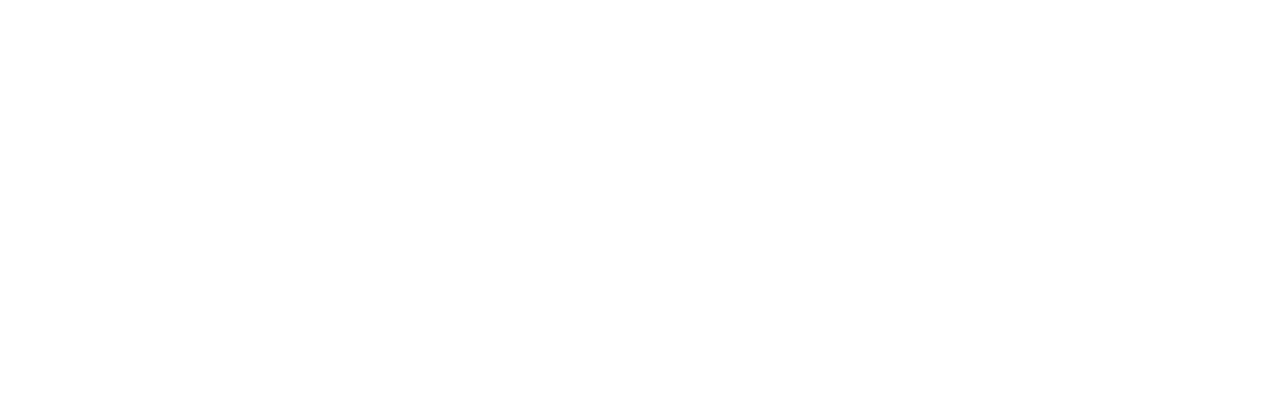
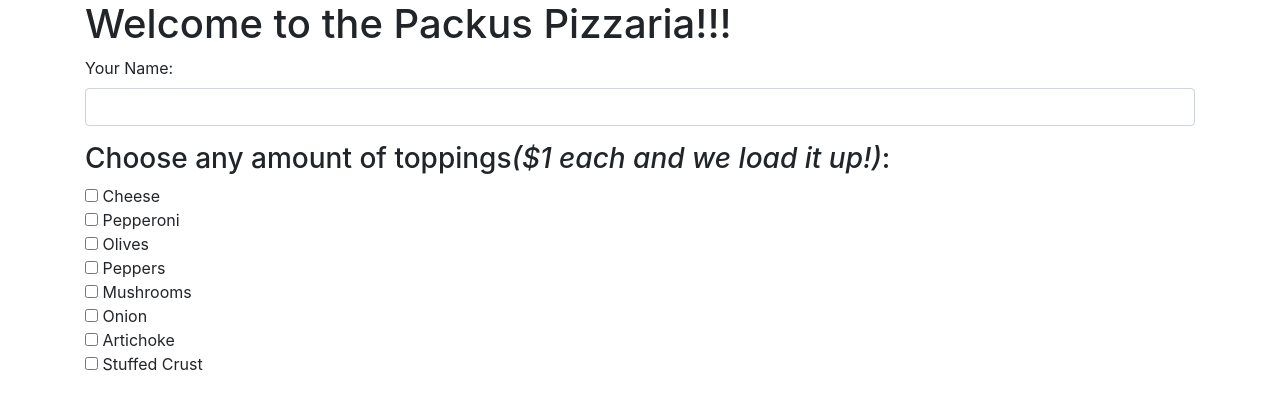
Before and after one commit to tlpackus/packus-pizza, a plain HTML site: page index.html in a window 1280 px wide. Drawn offline with Linux system fonts and the light colour scheme.

Commit message:
add order form to take customer name, and toppings so far

```diff
--- a/index.html
+++ b/index.html
@@ -9,6 +9,32 @@
   <script src="js/scripts.js"></script>
 </head>
 <body>
+  <div class="container">
+    <h1>Welcome to the Packus Pizzaria!!!</h1>
+    <form id="order">
+      <div class="form-group">
+        <label for="name">Your Name:</label>
+        <input id="name" class="form-control" type="text">
+      </div>
+      <div class="form-group">
+        <h3>Choose any amount of toppings<em>($1 each and we load it up!)</em>:</h3>
+        <div class="checkboxes">
+          <input type="checkbox" name="topping" value="Cheese"> Cheese<br>
+          <input type="checkbox" name="topping" value="pepperoni"> Pepperoni<br>
+          <input type="checkbox" name="topping" value="olives"> Olives<br>
+          <input type="checkbox" name="topping" value="peppers"> Peppers<br>
+          <input type="checkbox" name="topping" value="mushrooms"> Mushrooms<br>
+          <input type="checkbox" name="topping" value="onion"> Onion<br>
+          <input type="checkbox" name="topping" value="artichoke"> Artichoke<br>
+          <input type="checkbox" name="topping" value="stuff-crust"> Stuffed Crust<br>
+        </div>
+      </div>
+
+
+      </div>
+      </div>
+    </form>
+  </div>
 
 </body>
 </html>
```
